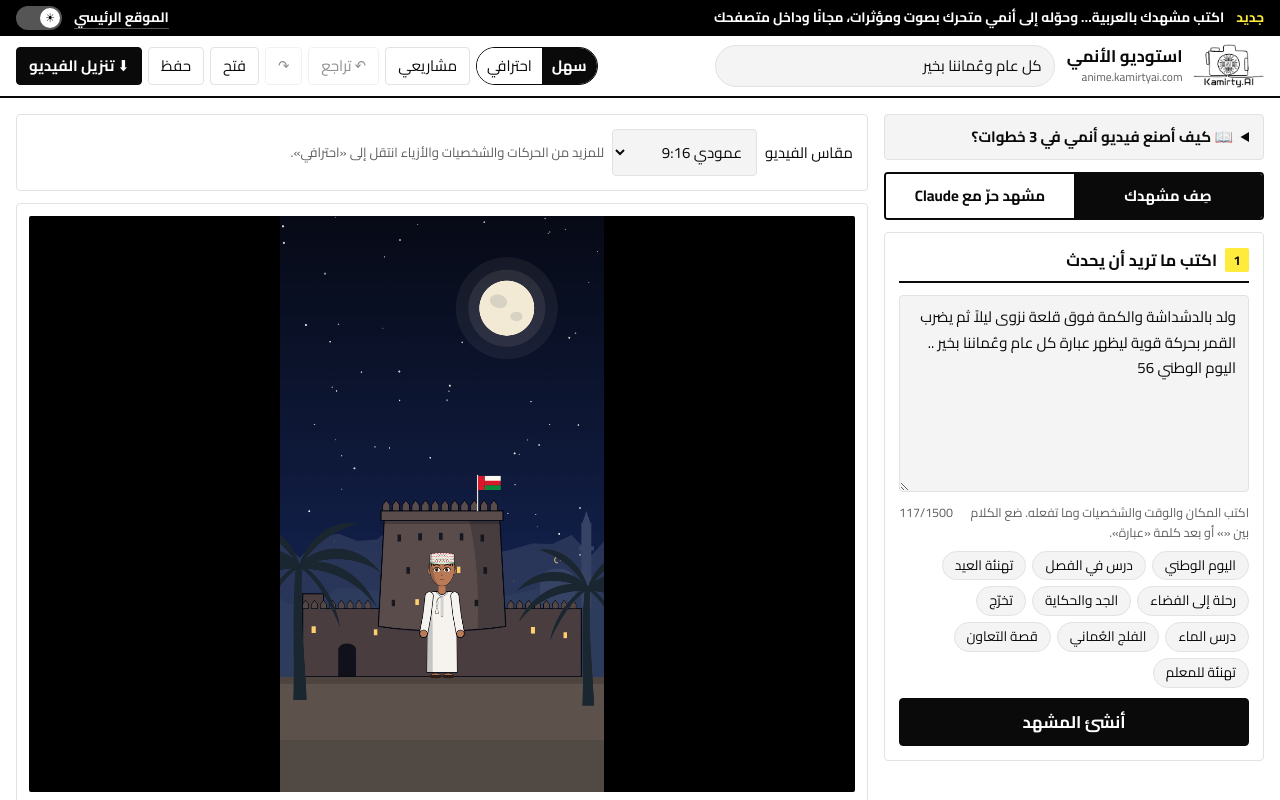
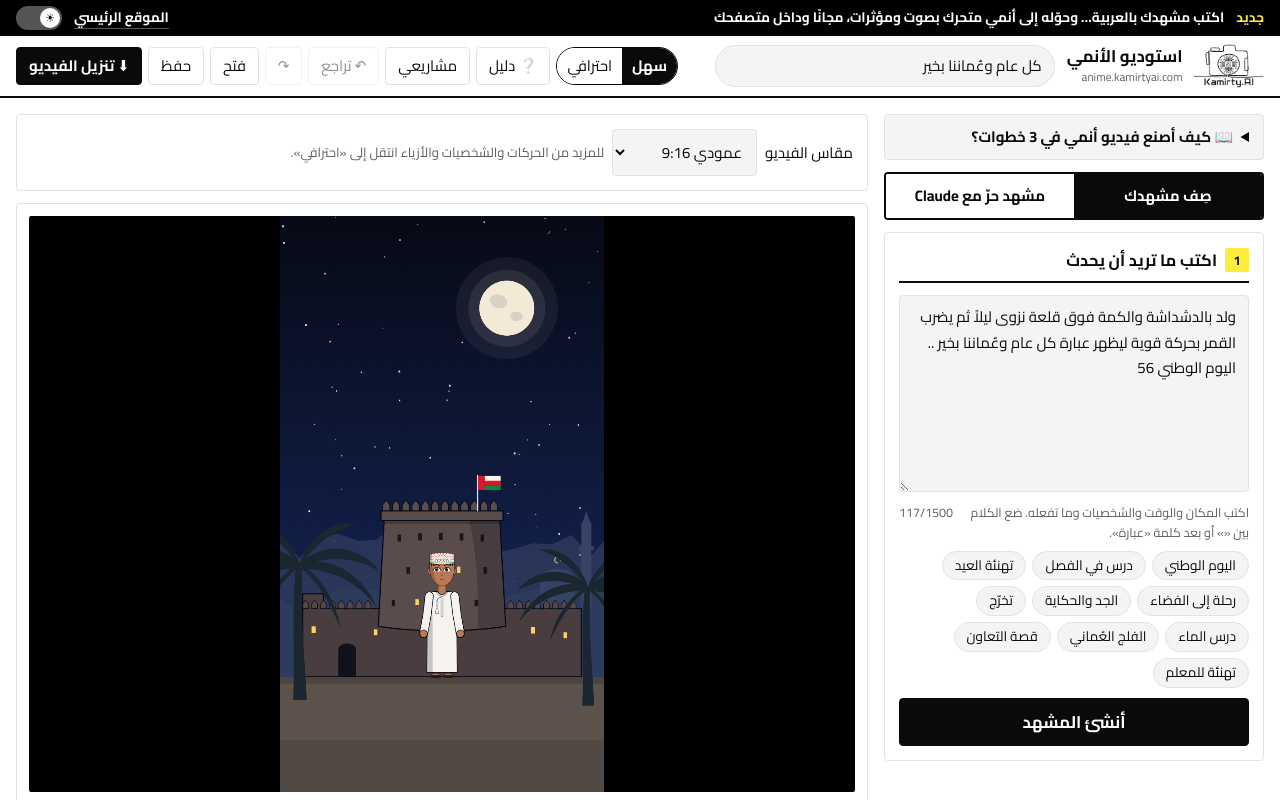
Before and after one commit to kamirty/anime-kamirtyai, a React (Vite) app: page / in a window 1280 px wide. Shown: the top 800 px of the page. Built offline with nearby package versions, Linux system fonts and the light colour scheme; a web font is replaced by a local one.

Commit message:
Expose interactive beginner tour from editor header

```diff
--- a/src/app/App.tsx
+++ b/src/app/App.tsx
@@ -19,6 +19,7 @@ import { ExportDialog } from './components/ExportDialog';
 import { ThemeToggle, useUiTheme } from './theme';
 import { LibraryDialog } from './components/LibraryDialog';
 import { VoiceRecorder } from './components/VoiceRecorder';
+import { GuidedTour } from './components/GuidedTour';
 
 function initial(): { project: Project; description: string } {
   const saved = loadLocal();
@@ -66,6 +67,7 @@ export function App() {
   const [music, setMusic] = useState<UserMusic | null>(null);
   const [voices, setVoices] = useState<SceneVoices>({});
   const [libraryOpen, setLibraryOpen] = useState(false);
+  const [tourOpen, setTourOpen] = useState(false);
   const [mode, setMode] = useState<'simple' | 'pro'>(initialMode);
   const [theme, setTheme] = useUiTheme();
   const player = useRef(new PreviewAudio());
@@ -228,6 +230,7 @@ export function App() {
             <button type="button" aria-pressed={mode === 'simple'} className={mode === 'simple' ? 'active' : ''} onClick={() => setMode('simple')}>سهل</button>
             <button type="button" aria-pressed={mode === 'pro'} className={mode === 'pro' ? 'active' : ''} onClick={() => setMode('pro')}>احترافي</button>
           </div>
+          <button type="button" onClick={() => setTourOpen(true)}>❔ دليل</button>
           <button type="button" onClick={() => setLibraryOpen(true)}>مشاريعي</button>
           <button type="button" onClick={undo} disabled={!past.length} title="تراجع (Ctrl+Z)">
             ↶ تراجع
@@ -396,6 +399,7 @@ export function App() {
         </nav>
       </footer>
 
+      {tourOpen && <GuidedTour onClose={() => setTourOpen(false)} />}
       {libraryOpen && <LibraryDialog project={project} description={description} onClose={() => setLibraryOpen(false)} onLoad={(p, d) => { setDescription(d); loadProject(p, 'تم فتح مشروعك المحفوظ.'); }} />}
       {exporting && <ExportDialog project={project} getAudio={getAudio} lipSync={lipSync} onClose={() => setExporting(false)} />}
     </div>
```
